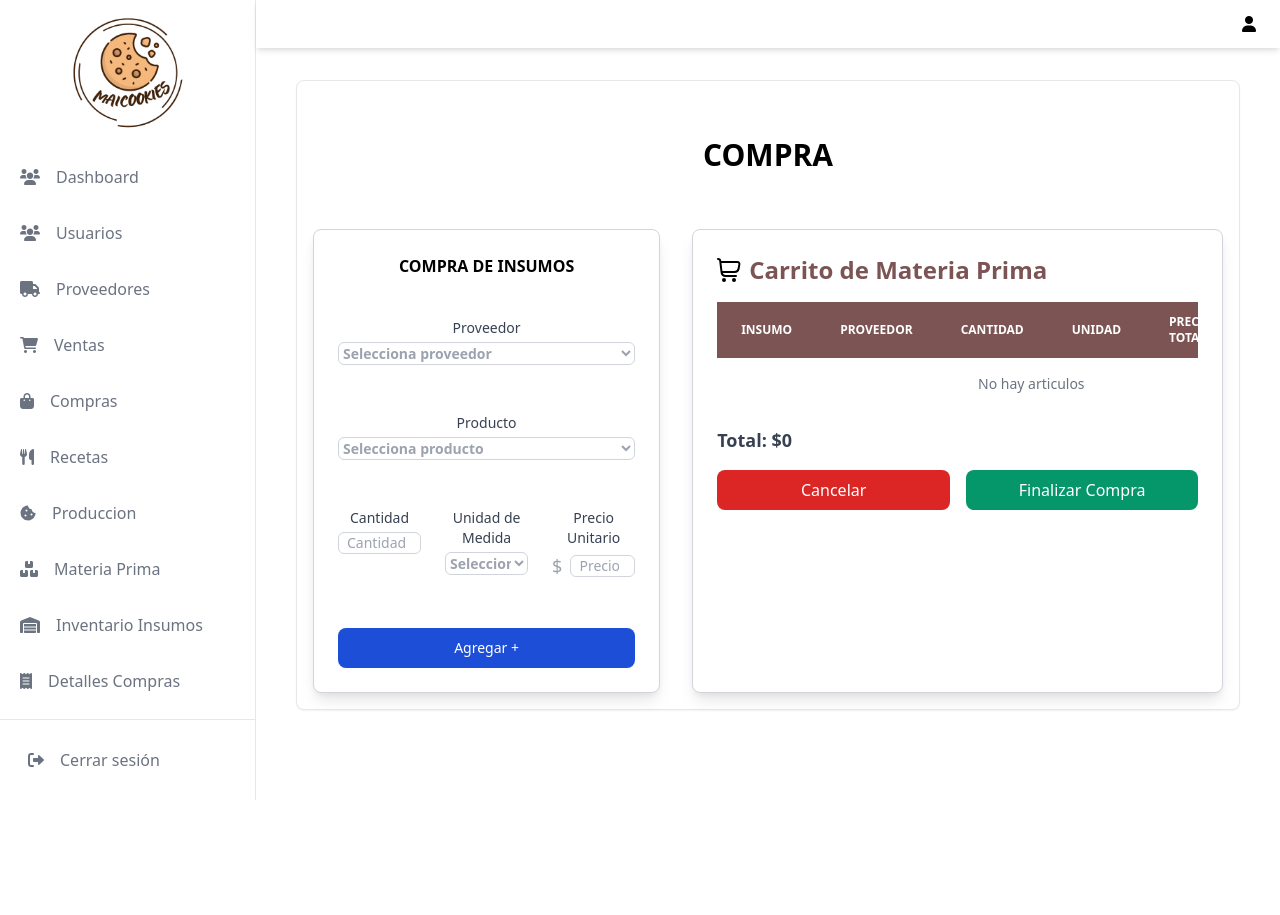
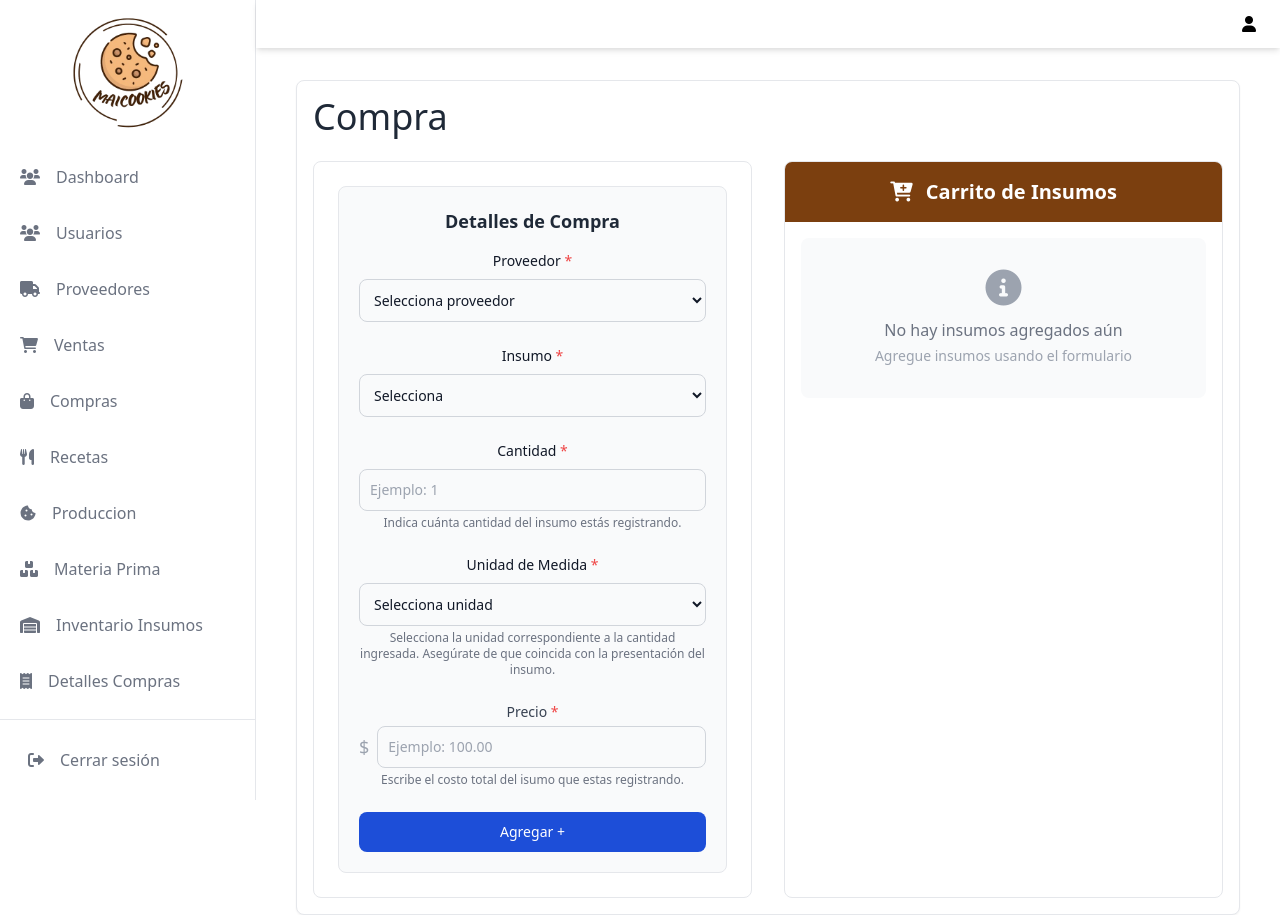
Before and after one commit to IDGS-801-22002345/CookieLand, a Flask app: page /registro-compras in a window 1280 px wide. Before the commit the page ends 800 px from the top, so only its background shows below. Run offline with Flask 3, Linux system fonts and the light colour scheme; data that the repository does not hold is empty; some libraries are stand-ins or nearby versions.

Commit message:
Formulario de compra modificado

```diff
--- a/forms/compra_forms.py
+++ b/forms/compra_forms.py
@@ -4,7 +4,7 @@ from wtforms.validators import DataRequired, Optional, NumberRange, Length, Vali
 
 class FormCompra(FlaskForm):
     proveedor = SelectField('Proveedor', choices=[], validators=[DataRequired(message="El proveedor es obligatorio.")])
-    producto = SelectField('Producto', choices=[], validators=[DataRequired(message="El producto es obligatorio.")])
+    producto = SelectField('Insumo', choices=[], validators=[DataRequired(message="El producto es obligatorio.")])
     cantidad = DecimalField('Cantidad', validators=[DataRequired(message="La cantidad es obligatoria."), NumberRange(min=0, message="La cantidad debe ser mayor o igual a 0.")], places=2)
     unidad_medida = SelectField('Unidad de Medida',
                             choices=[('g', 'Gramos'),
@@ -16,4 +16,4 @@ class FormCompra(FlaskForm):
 
 
 
-    precio_unitario = DecimalField('Precio Unitario', validators=[DataRequired(message="El precio es obligatorio."), NumberRange(min=0, message="El precio debe ser mayor o igual a 0.")], places=2)
+    precio_unitario = DecimalField('Precio', validators=[DataRequired(message="El precio es obligatorio."), NumberRange(min=0, message="El precio debe ser mayor o igual a 0.")], places=2)
--- a/templates/compras/detalle_compras.html
+++ b/templates/compras/detalle_compras.html
@@ -31,7 +31,7 @@
             <table id="compras-table" class="w-full text-sm text-left text-gray-500">
                 <thead class="text-xs text-white uppercase sticky top-0" style="background-color: #7c5454 !important; z-index: 10;">
                     <tr>
-                        <th class="px-6 py-3">No. Compra</th>
+                        <th class="px-6 py-3">Compra</th>
                         <th class="px-6 py-3">Fecha</th>
                         <th class="px-6 py-3">Total</th>
                         <th class="px-6 py-3">Productos</th>
@@ -43,7 +43,7 @@
                     {% for compra in compras %}
                     <tr class="bg-white border-b border-gray-200">
                         <th scope="row" class="px-6 py-4 font-medium text-gray-900 whitespace-nowrap">
-                            {{ compra.id }}
+                            #{{ compra.id }}
                         </th>
                         <td class="px-6 py-4">{{ compra.create_date.strftime('%d-%m-%Y %H:%M') }}</td>
                         <td class="px-6 py-4">${{ compra.total }}</td>
--- a/templates/compras/registro_compras.html
+++ b/templates/compras/registro_compras.html
@@ -6,22 +6,36 @@
 <script src="https://cdnjs.cloudflare.com/ajax/libs/flowbite/2.3.0/flowbite.min.js"></script>
 
 <div class="flex flex-col w-full px-4 md:px-10">
-  <div class="w-full p-4 text-center bg-white border border-gray-200 rounded-lg shadow-sm">
-    <div class="flex flex-col self-start mt-10 w-full h-full">
-      <h1 class="text-3xl font-bold text-center align-middle mb-4">COMPRA</h1>
-      <div class="flex flex-col md:flex-row gap-8 mt-10 w-full h-full">
+  <div
+    class="w-full p-4 text-center bg-white border border-gray-200 rounded-lg shadow-sm"
+  >
+    <div class="flex justify-between items-center mb-6">
+      <div>
+        <h1 class="text-4xl font-medium text-gray-800">Compra</h1>
+      </div>
+    </div>
 
+    <div class="grid grid-cols-1 lg:grid-cols-2 gap-8">
+      <!-- Primer columna -->
+      <div class="bg-white rounded-lg border border-gray-200 p-6">
         <!-- Formulario -->
-        <div class="w-full md:w-5/12 bg-white p-6 rounded-lg shadow-lg border border-gray-300 flex-grow flex flex-col justify-between min-h-[400px]">
-          <h2 class="font-bold text-center mb-4">COMPRA DE INSUMOS</h2>
-          <form method="POST" novalidate class="w-full max-w-[1200px] mx-auto flex flex-col gap-6 mt-6">
+        <form
+          method="POST"
+          novalidate
+        >
           {{ form.hidden_tag() }}
+
+          <div class="flex flex-col gap-8">
+            <div class="border border-gray-200 rounded-lg p-5 bg-gray-50">
+              <h2 class="text-lg font-semibold text-gray-800 mb-4">
+                Detalles de Compra
+              </h2>
 
                 <!-- Proveedor -->
                 <div class="mb-6">
-              <label class="block text-sm font-medium text-gray-700">{{ form.proveedor.label.text }}</label>
+                  <label class="block mb-2 text-sm font-medium text-gray-900">{{ form.proveedor.label.text }}<span class="text-red-500"> *</span></label>
                   <div class="mt-1">
-                <select name="proveedor" class="block w-full border border-gray-300 rounded-md text-sm text-gray-400 font-semibold bg-white hover:bg-gray-50 focus:outline-none focus:ring-2">
+                    <select name="proveedor" class="bg-gray-50 border border-gray-300 text-gray-900 text-sm rounded-lg block w-full p-2.5">
                       <option value="" disabled selected>Selecciona proveedor</option>
                       {% for value, label in form.proveedor.choices %}
                         <option value="{{ value }}">{{ label }}</option>
@@ -39,10 +53,10 @@
 
                 <!-- Producto -->
                 <div class="mb-6">
-              <label class="block text-sm font-medium text-gray-700">{{ form.producto.label.text }}</label>
+                  <label class="block mb-2 text-sm font-medium text-gray-900">{{ form.producto.label.text }}<span class="text-red-500"> *</span></label>
                   <div class="mt-1">
-                <select name="producto" class="block w-full border border-gray-300 rounded-md text-sm text-gray-400 font-semibold bg-white hover:bg-gray-50 focus:outline-none focus:ring-2">
-                  <option value="" disabled selected>Selecciona producto</option>
+                    <select name="producto" class="bg-gray-50 border border-gray-300 text-gray-900 text-sm rounded-lg block w-full p-2.5">>
+                      <option value="" disabled selected>Selecciona </option>
                       {% for value, label in form.producto.choices %}
                         <option value="{{ value }}">{{ label }}</option>
                       {% endfor %}
@@ -57,13 +71,17 @@
                   {% endif %}
                 </div>
 
-            <!-- Cantidad, Unidad de Medida y Precio Unitario -->
-            <div class="grid grid-cols-1 md:grid-cols-3 gap-6">
                 <!-- Cantidad -->
-              <div class="flex flex-col">
-                <label for="cantidad" class="block text-sm font-medium text-gray-700">{{ form.cantidad.label.text }}</label>
+                <div class="mb-6">
+                  <label for="cantidad" class="block mb-2 text-sm font-medium text-gray-900">
+                    {{ form.cantidad.label.text }}
+                    <span class="text-red-500"> *</span>
+                  </label>
                   <div class="mt-1">
-                  {{ form.cantidad(class="block w-full border text-gray-700 border-gray-300 rounded-md pl-2 text-sm", placeholder="Cantidad") }}
+                    {{ form.cantidad(class="bg-gray-50 border border-gray-300 text-gray-900 text-sm rounded-lg block w-full p-2.5", placeholder="Ejemplo: 1") }}
+                    <p class="text-xs text-gray-500 mt-1">
+                      Indica cuánta cantidad del insumo estás registrando.
+                    </p>
                   </div>
                   {% if form.cantidad.errors %}
                     <ul class="text-red-500 text-xs mt-1">
@@ -75,15 +93,21 @@
                 </div>
 
                 <!-- Unidad de Medida -->
-              <div class="flex flex-col">
-                <label for="unidad_medida" class="block text-sm font-medium text-gray-700">{{ form.unidad_medida.label.text }}</label>
+                <div class="mb-6">
+                  <label for="unidad_medida" class="block mb-2 text-sm font-medium text-gray-900">
+                    {{ form.unidad_medida.label.text }}
+                    <span class="text-red-500"> *</span>
+                  </label>
                   <div class="mt-1">
-                  <select name="unidad_medida" class="block w-full border border-gray-300 rounded-md text-sm text-gray-400 font-semibold bg-white hover:bg-gray-50 focus:outline-none focus:ring-2">
+                    <select name="unidad_medida" class="bg-gray-50 border border-gray-300 text-gray-900 text-sm rounded-lg block w-full p-2.5">
                       <option value="" disabled selected class="text-gray-400">Selecciona unidad</option>
                       {% for value, label in form.unidad_medida.choices %}
                         <option value="{{ value }}">{{ label }}</option>
                       {% endfor %}
                     </select>
+                    <p class="text-xs text-gray-500 mt-1">
+                      Selecciona la unidad correspondiente a la cantidad ingresada. Asegúrate de que coincida con la presentación del insumo.
+                    </p>
                   </div>
                   {% if form.unidad_medida.errors %}
                     <ul class="text-red-500 text-xs mt-1">
@@ -94,13 +118,19 @@
                   {% endif %}
                 </div>
 
-              <!-- Precio Unitario -->
-              <div class="flex flex-col">
-                <label for="precio_unitario" class="block text-sm font-medium text-gray-700">{{ form.precio_unitario.label.text }}</label>
+                <!-- Precio Total -->
+                <div class="mb-6">
+                  <label for="precio_unitario" class="block text-sm font-medium text-gray-700">
+                    {{ form.precio_unitario.label.text }}
+                    <span class="text-red-500"> *</span>
+                  </label>
                   <div class="mt-1 flex items-center space-x-2">
                     <span class="text-gray-400 text-lg">$</span>
-                  {{ form.precio_unitario(class="block w-full border text-gray-700 text-sm border-gray-300 rounded-md pl-2", placeholder="Precio") }}
+                    {{ form.precio_unitario(class="bg-gray-50 border border-gray-300 text-gray-900 text-sm rounded-lg block w-full p-2.5", placeholder="Ejemplo: 100.00") }}
                   </div>
+                  <p class="text-xs text-gray-500 mt-1">
+                    Escribe el costo total del isumo que estas registrando.
+                  </p>
                   {% if form.precio_unitario.errors %}
                     <ul class="text-red-500 text-xs mt-1">
                       {% for error in form.precio_unitario.errors %}
@@ -109,7 +139,6 @@
                     </ul>
                   {% endif %}
                 </div>
-            </div>
 
                 <!-- Botón de Enviar -->
                 <div class="flex justify-center mt-6">
@@ -117,18 +146,29 @@
                     Agregar +
                   </button>
                 </div>
+          </div>
         </form>
         </div>
+      </div>
 
+      <!-- Segunda columna -->
+      <div class="bg-white rounded-lg border border-gray-200 overflow-hidden">
         <!-- Tabla de compras (Carrito) -->
-        <div class="w-full md:w-7/12 bg-white p-6 rounded-lg shadow-lg border border-gray-300 flex-grow flex flex-col">
-          <h1 class="text-2xl font-bold text-center mb-4 flex items-center" style="color: #7c5454;">
-            <img src="{{ url_for('static', filename='icons/carrito-de-compras.svg') }}" alt="Carrito de Compras" class="mr-2 w-6 h-6" />
-            Carrito de Materia Prima
-          </h1>
-          <div class="relative overflow-x-auto flex-grow">
-            <table id="tabla_carrito" class="w-full text-sm text-left rtl:text-right text-gray-500">
-              <thead class="text-xs text-white uppercase sticky top-0" style="background-color: #7c5454 !important; z-index: 10;">
+        <div class="text-white p-4" style="background-color: #7b3f0f">
+          <h2 class="text-xl font-semibold">
+            <i class="fas fa-cart-plus mr-2"></i>
+            Carrito de Insumos
+          </h2>
+        </div>
+
+        <div class="p-4">
+          {% if compras %}
+          <div class="overflow-x-auto">
+            <table id="tabla_carrito" class="w-full text-sm text-left text-gray-600">
+              <thead
+                class="text-xs text-white"
+                style="background-color: #44250b"
+              >
                 <tr>
                   <th class="px-6 py-3">Insumo</th>
                   <th class="px-6 py-3">Proveedor</th>
@@ -138,9 +178,9 @@
                   <th class="px-6 py-3">Acciones</th>
                 </tr>
               </thead>
-              <tbody>
+              <tbody class="divide-y divide-gray-200">
                 {% for compra in compras %}
-                <tr class="bg-white border-b border-gray-200">
+                <tr class="bg-white border-b border-gray-200 hover:bg-gray-50">
                   <td class="px-6 py-4">{{ compra.nombre }}</td>
                   <td class="px-6 py-4">{{ compra.proveedor }}</td>
                   <td class="px-6 py-4">{{ compra.cantidad }}</td>
@@ -150,13 +190,14 @@
                     <form action="{{ url_for('registro_compras_bp.eliminar_producto') }}" method="POST" style="display:inline;">
                       {{ form.hidden_tag() }}  <!-- token CSRF -->
                       <input type="hidden" name="producto_index" value="{{ loop.index0 }}">
-                      <button type="submit" class="text-red-600 hover:text-red-800 focus:outline-none">Eliminar</button>
+                      <button
+                          type="submit"
+                          class="text-red-500 hover:text-red-700 transition-colors"
+                        >
+                          <i class="fas fa-trash-alt"></i>
+                      </button>
                     </form>
                   </td>
-                </tr>
-                {% else %}
-                <tr>
-                  <td colspan="6" class="text-center py-4">No hay articulos</td>
                 </tr>
                 {% endfor %}
               </tbody>
@@ -170,10 +211,6 @@
 
               <!-- Botones de Cancelar y Finalizar Compra -->
               <div class="flex space-x-4 mt-4">
-                <!-- Botón de Cancelar -->
-                <button type="button" class="w-full md:w-1/2 bg-red-600 text-white px-4 py-2 rounded-lg hover:bg-red-800 focus:outline-none" onclick="cancelarCompra()">
-                  Cancelar
-                </button>
                 <!-- Botón de Finalizar Compra -->
                 <form method="POST" action="{{ url_for('registro_compras_bp.finalizar_compra') }}" class="w-full md:w-1/2">
                   {{ form.hidden_tag() }}
@@ -181,6 +218,19 @@
                     Finalizar Compra
                   </button>
                 </form>
+              </div>
+              {% else %}
+              <div class="text-center py-8 bg-gray-50 rounded-lg">
+                <i class="fas fa-info-circle text-gray-400 text-4xl mb-3"></i>
+                <p class="text-gray-500">No hay insumos agregados aún</p>
+                <p class="text-sm text-gray-400 mt-1">
+                  Agregue insumos usando el formulario
+                </p>
+              </div>
+              {% endif %}
+            </div>
+          </div>
+        </div>
       </div>
     </div>
   </div>
@@ -273,9 +323,5 @@
   });
 
 </script>
-      </div>
-    </div>
-  </div>
-</div>
 
 {% endblock %}
```
Lines whose indentation alone changed are shown as unchanged.
